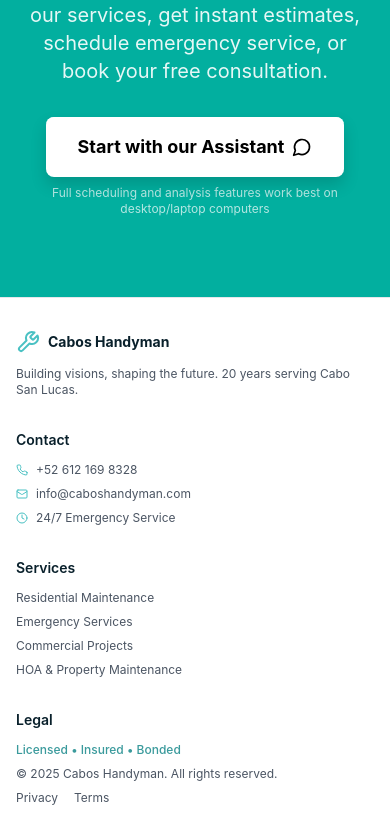
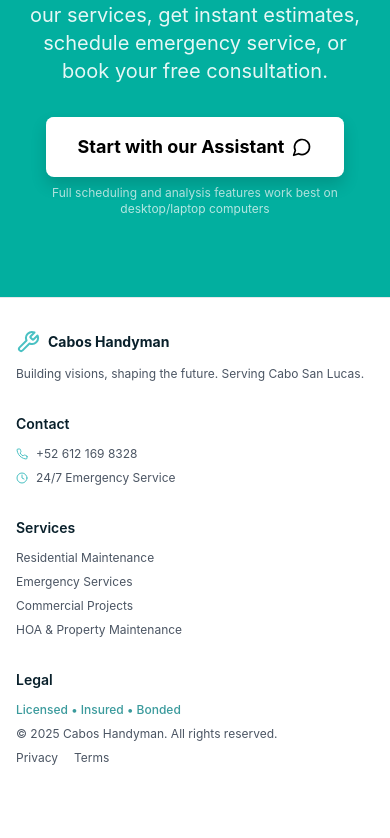
Before and after one commit to edgpac/caboshandyman, a React (Vite) app: page / in a window 390 px wide. Shown: the part 4665-5503 px from the top of the page. After the commit the page ends 5463 px from the top, so only its background shows below. Built offline with nearby package versions, Linux system fonts and the light colour scheme.

Commit message:
Added interactive phone number to footer

```diff
--- a/src/components/Footer.tsx
+++ b/src/components/Footer.tsx
@@ -1,5 +1,4 @@
 import React from 'react';
-import { Link } from 'react-router-dom';
 import { Phone, Mail, MapPin, Clock, Wrench } from 'lucide-react';
 
 export default function Footer() {
@@ -14,7 +13,7 @@ export default function Footer() {
               <span className="font-bold text-gray-900">Cabos Handyman</span>
             </div>
             <p className="text-gray-600 text-xs">
-              Building visions, shaping the future. 20 years serving Cabo San Lucas.
+              Building visions, shaping the future. Serving Cabo San Lucas.
             </p>
           </div>
 
@@ -26,12 +25,6 @@ export default function Footer() {
                 <Phone className="h-3 w-3 text-teal-400" />
                 <a href="tel:+526121698328" className="hover:text-teal-500 transition-colors">
                   +52 612 169 8328
-                </a>
-              </div>
-              <div className="flex items-center space-x-2 text-gray-600">
-                <Mail className="h-3 w-3 text-teal-400" />
-                <a href="mailto:info@caboshandyman.com" className="hover:text-teal-500 transition-colors">
-                  info@caboshandyman.com
                 </a>
               </div>
               <div className="flex items-center space-x-2 text-gray-600">
@@ -59,8 +52,8 @@ export default function Footer() {
               <span className="text-teal-500 font-medium">Licensed • Insured • Bonded</span>
               <span className="text-gray-600">&copy; 2025 Cabos Handyman. All rights reserved.</span>
               <div className="flex space-x-4">
-                <Link to="/privacy" className="text-gray-600 hover:text-teal-500 transition-colors">Privacy</Link>
-                <Link to="/terms" className="text-gray-600 hover:text-teal-500 transition-colors">Terms</Link>
+                <a href="#privacy" className="text-gray-600 hover:text-teal-500 transition-colors">Privacy</a>
+                <a href="#terms" className="text-gray-600 hover:text-teal-500 transition-colors">Terms</a>
               </div>
             </div>
           </div>
```
